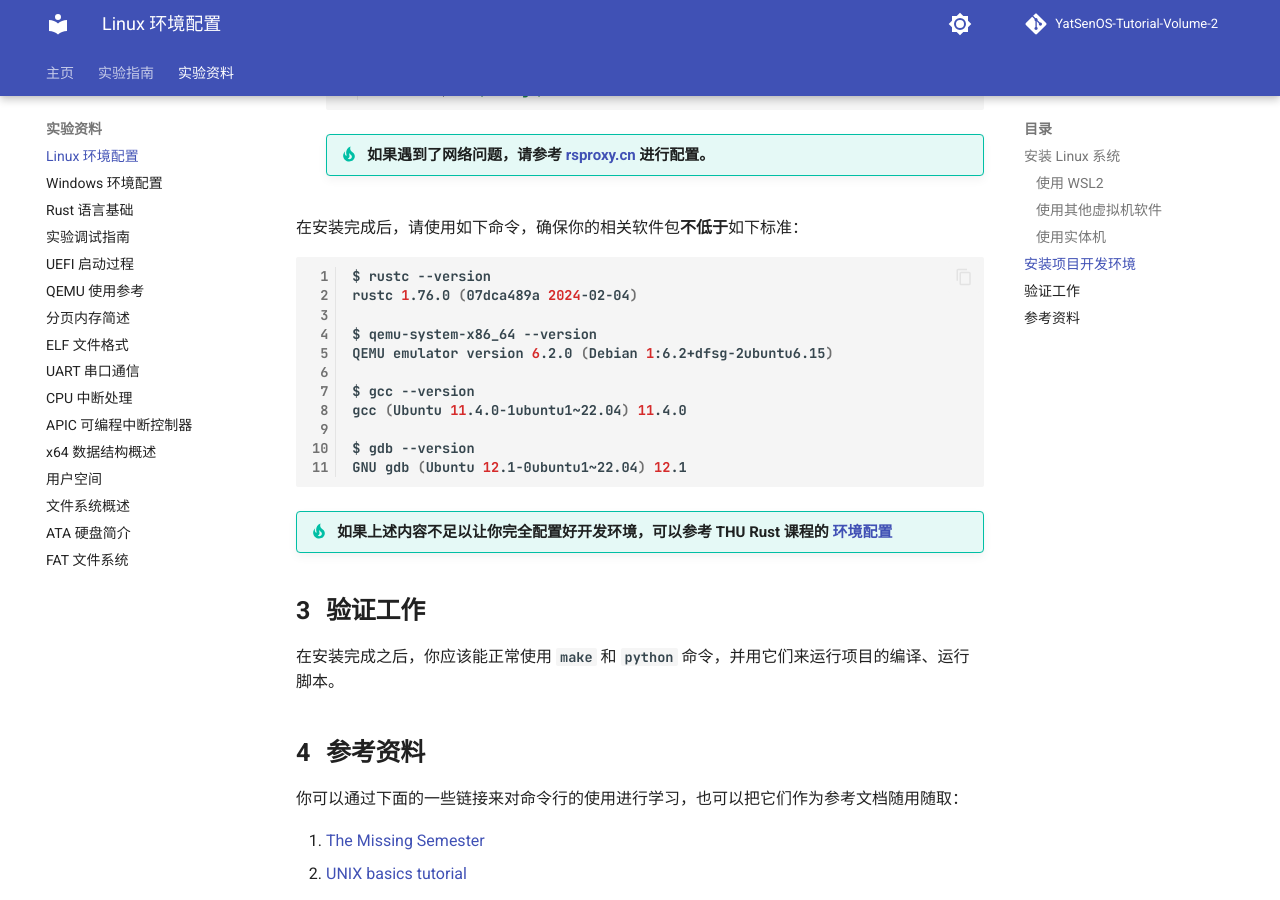
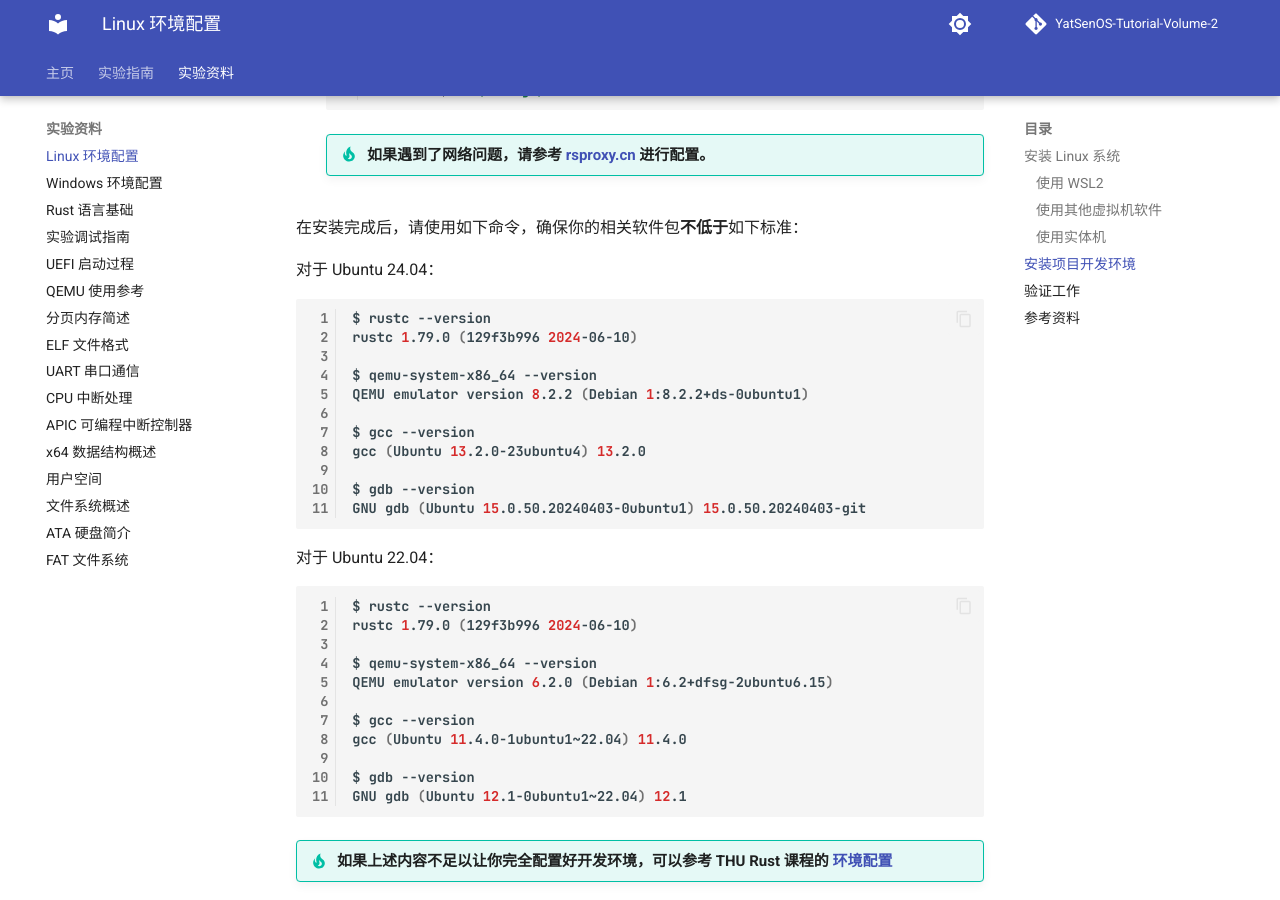
Before and after one commit to YatSenOS/YatSenOS-Tutorial-Volume-2, an MkDocs documentation site: the page built from docs/wiki/linux.md, in a window 1280 px wide and 900 px high, scrolled down 2224 px. Built offline with MkDocs 1.6.1 and Material for MkDocs 9.7.7, drawn with Linux system fonts in a browser that asks for light colours; comment, search, counter and statistics services are not loaded; some of the changed text lies outside the part shown.

Commit message:
chore: upgrade rust version

````diff
--- a/docs/wiki/linux.md
+++ b/docs/wiki/linux.md
@@ -8,7 +8,7 @@ Linux 是一个开源的类 Unix 操作系统内核，它是一个典型的多
 
 ## 安装 Linux 系统
 
-Linux 有许多发行版，这里出于环境一致性考虑，推荐使用 Ubuntu 22.04。
+Linux 有许多发行版，这里出于环境一致性考虑，推荐使用 Ubuntu 24.04。
 
 其他发行版（如 Debian，Arch，Kali）也可以满足实验需求，但**请注意内核版本、QEMU 版本都不应低于本次实验的参考标准**。
 
@@ -84,9 +84,27 @@ wsl --install -d Ubuntu
 
 在安装完成后，请使用如下命令，确保你的相关软件包**不低于**如下标准：
 
+对于 Ubuntu 24.04：
+
 ```bash
 $ rustc --version
-rustc 1.76.0 (07dca489a 2024-02-04)
+rustc 1.79.0 (129f3b996 2024-06-10)
+
+$ qemu-system-x86_64 --version
+QEMU emulator version 8.2.2 (Debian 1:8.2.2+ds-0ubuntu1)
+
+$ gcc --version
+gcc (Ubuntu 13.2.0-23ubuntu4) 13.2.0
+
+$ gdb --version
+GNU gdb (Ubuntu 15.0.50.20240403-0ubuntu1) 15.0.50.20240403-git
+```
+
+对于 Ubuntu 22.04：
+
+```bash
+$ rustc --version
+rustc 1.79.0 (129f3b996 2024-06-10)
 
 $ qemu-system-x86_64 --version
 QEMU emulator version 6.2.0 (Debian 1:6.2+dfsg-2ubuntu6.15)
````
Also changed, not shown: 1 other file.
